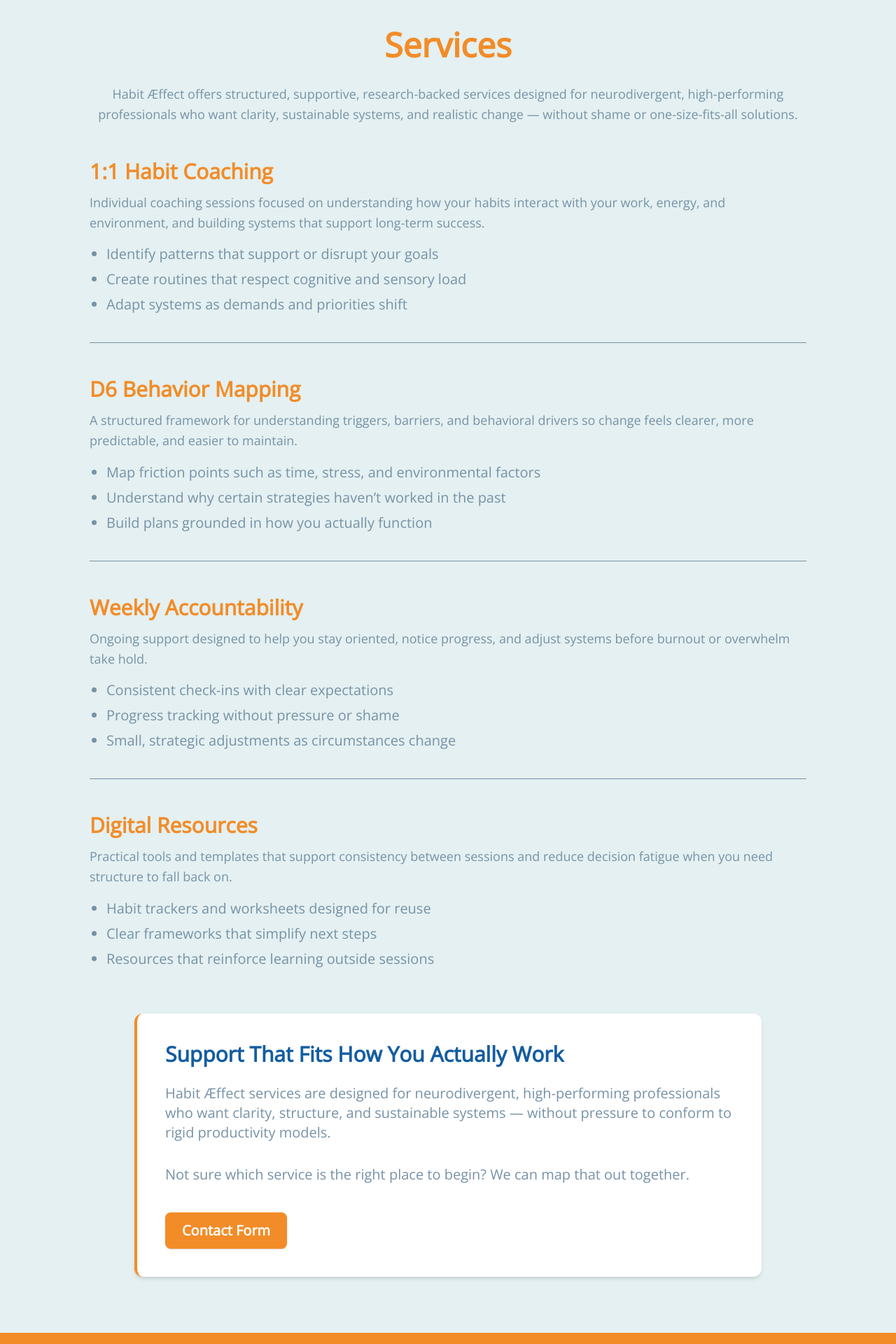
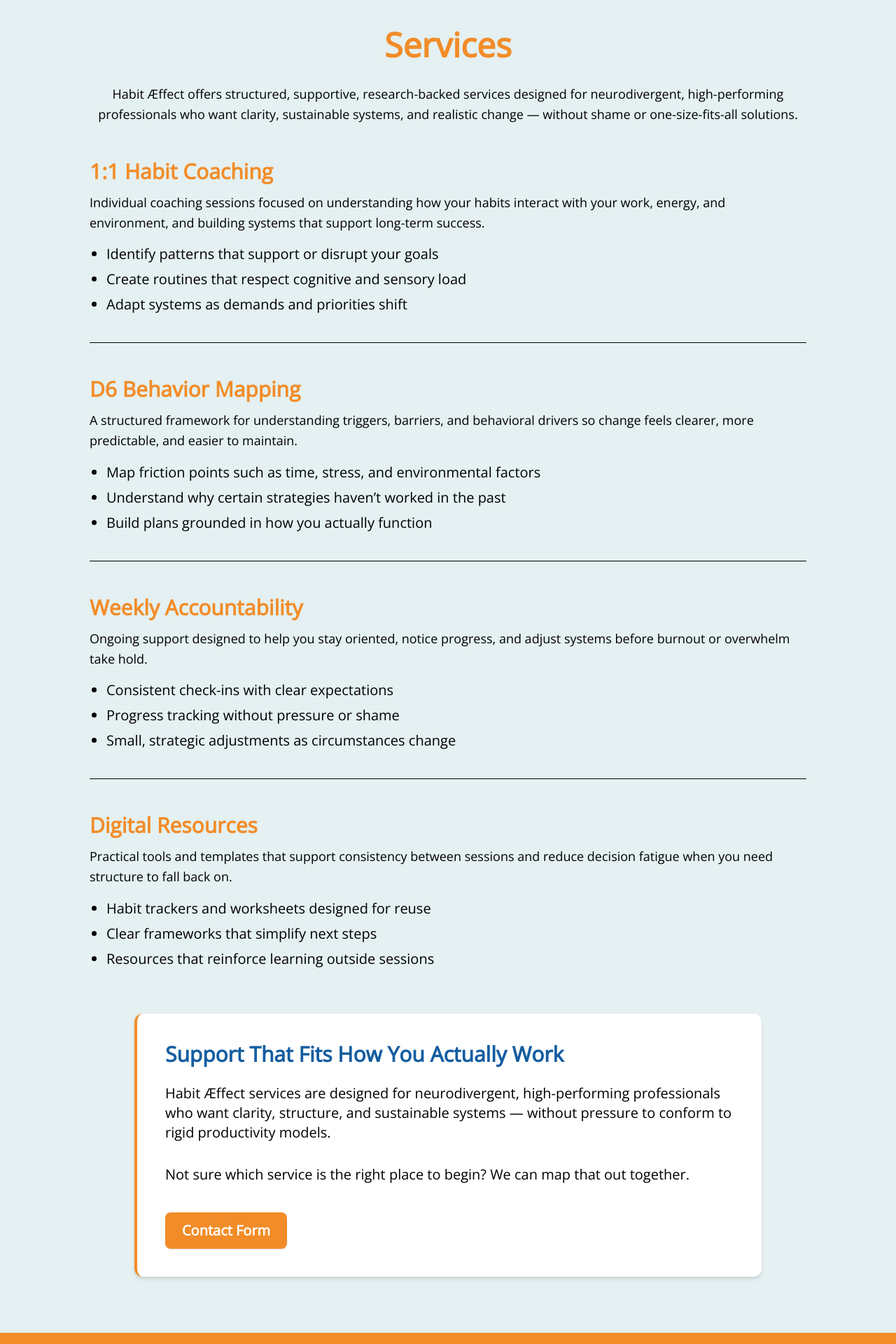
Before and after one commit to D3adchef/HabitAEffect, a React (Vite) app: page /services in a window 1280 px wide. Shown: the part 200-2120 px from the top of the page at 70% size. Built offline with nearby package versions, Linux system fonts and the light colour scheme.

Commit message:
Center Neuro-Spicy Effect header for layout comparison

```diff
--- a/src/pages/Home.jsx
+++ b/src/pages/Home.jsx
@@ -28,7 +28,7 @@
 
       {/* Neuro-Spicy Æffect Section */}
       <div className="max-w-4xl mx-auto mt-12 border-t border-blue-900 pt-6 text-gray-900 font-medium space-y-4">
-        <h2 className="text-2xl font-bold text-orange underline">
+        <h2 className="text-2xl font-bold text-orange underline text-center">
           The Neuro-Spicy Æffect
         </h2>
 
@@ -51,7 +51,7 @@
         </p>
       </div>
 
-      {/* Transition Æffect Section */}
+      {/* Transition Æffect Section (unchanged) */}
       <div className="max-w-4xl mx-auto mt-12 border-t border-blue-900 pt-6 text-gray-900 font-medium space-y-4">
         <h2 className="text-2xl font-bold text-orange underline">
           The Transition Æffect
--- a/src/pages/Services.jsx
+++ b/src/pages/Services.jsx
@@ -1,16 +1,15 @@
 export default function Services() {
   return (
     <div className="w-full min-h-screen bg-background pt-32 pb-20 px-6 md:px-12 lg:px-24">
-
       {/* Page Title */}
       <h1 className="text-4xl md:text-5xl font-bold text-orange text-center mb-8">
         Services
       </h1>
 
-      <div className="max-w-5xl mx-auto text-gray font-medium">
-
+      {/* IMPORTANT: forced black text */}
+      <div className="max-w-5xl mx-auto text-gray-900 font-medium">
         {/* Intro */}
-        <p className="text-lg leading-relaxed mb-12 text-center">
+        <p className="text-lg leading-relaxed mb-12 text-center text-gray-900">
           Habit Æffect offers structured, supportive, research-backed services designed
           for neurodivergent, high-performing professionals who want clarity, sustainable
           systems, and realistic change — without shame or one-size-fits-all solutions.
@@ -18,18 +17,17 @@
 
         {/* Services */}
         <div className="space-y-12">
-
           {/* Service 1 */}
           <section className="pb-10 border-b border-gray-200">
             <h2 className="text-2xl md:text-3xl font-bold text-orange mb-3">
               1:1 Habit Coaching
             </h2>
-            <p className="text-lg leading-relaxed mb-4">
+            <p className="text-lg leading-relaxed mb-4 text-gray-900">
               Individual coaching sessions focused on understanding how your habits
               interact with your work, energy, and environment, and building systems
               that support long-term success.
             </p>
-            <ul className="list-disc pl-6 space-y-2">
+            <ul className="list-disc pl-6 space-y-2 text-gray-900">
               <li>Identify patterns that support or disrupt your goals</li>
               <li>Create routines that respect cognitive and sensory load</li>
               <li>Adapt systems as demands and priorities shift</li>
@@ -41,11 +39,11 @@
             <h2 className="text-2xl md:text-3xl font-bold text-orange mb-3">
               D6 Behavior Mapping
             </h2>
-            <p className="text-lg leading-relaxed mb-4">
+            <p className="text-lg leading-relaxed mb-4 text-gray-900">
               A structured framework for understanding triggers, barriers, and behavioral
               drivers so change feels clearer, more predictable, and easier to maintain.
             </p>
-            <ul className="list-disc pl-6 space-y-2">
+            <ul className="list-disc pl-6 space-y-2 text-gray-900">
               <li>Map friction points such as time, stress, and environmental factors</li>
               <li>Understand why certain strategies haven’t worked in the past</li>
               <li>Build plans grounded in how you actually function</li>
@@ -57,11 +55,11 @@
             <h2 className="text-2xl md:text-3xl font-bold text-orange mb-3">
               Weekly Accountability
             </h2>
-            <p className="text-lg leading-relaxed mb-4">
+            <p className="text-lg leading-relaxed mb-4 text-gray-900">
               Ongoing support designed to help you stay oriented, notice progress,
               and adjust systems before burnout or overwhelm take hold.
             </p>
-            <ul className="list-disc pl-6 space-y-2">
+            <ul className="list-disc pl-6 space-y-2 text-gray-900">
               <li>Consistent check-ins with clear expectations</li>
               <li>Progress tracking without pressure or shame</li>
               <li>Small, strategic adjustments as circumstances change</li>
@@ -73,32 +71,31 @@
             <h2 className="text-2xl md:text-3xl font-bold text-orange mb-3">
               Digital Resources
             </h2>
-            <p className="text-lg leading-relaxed mb-4">
+            <p className="text-lg leading-relaxed mb-4 text-gray-900">
               Practical tools and templates that support consistency between sessions
               and reduce decision fatigue when you need structure to fall back on.
             </p>
-            <ul className="list-disc pl-6 space-y-2">
+            <ul className="list-disc pl-6 space-y-2 text-gray-900">
               <li>Habit trackers and worksheets designed for reuse</li>
               <li>Clear frameworks that simplify next steps</li>
               <li>Resources that reinforce learning outside sessions</li>
             </ul>
           </section>
-
         </div>
 
-        {/* Closing CTA (IDENTICAL STYLE TO HOME) */}
-        <div className="max-w-4xl mx-auto mt-16 bg-white p-10 rounded-xl shadow-md border-l-4 border-orange text-gray font-medium space-y-6">
+        {/* Closing CTA */}
+        <div className="max-w-4xl mx-auto mt-16 bg-white p-10 rounded-xl shadow-md border-l-4 border-orange text-gray-900 font-medium space-y-6">
           <h2 className="text-2xl md:text-3xl font-bold text-blue">
             Support That Fits How You Actually Work
           </h2>
 
-          <p>
+          <p className="text-gray-900">
             Habit Æffect services are designed for neurodivergent, high-performing
             professionals who want clarity, structure, and sustainable systems —
             without pressure to conform to rigid productivity models.
           </p>
 
-          <p className="pt-2">
+          <p className="pt-2 text-gray-900">
             Not sure which service is the right place to begin? We can map that out together.
           </p>
 
@@ -111,7 +108,6 @@
             </a>
           </div>
         </div>
-
       </div>
     </div>
   );
```
